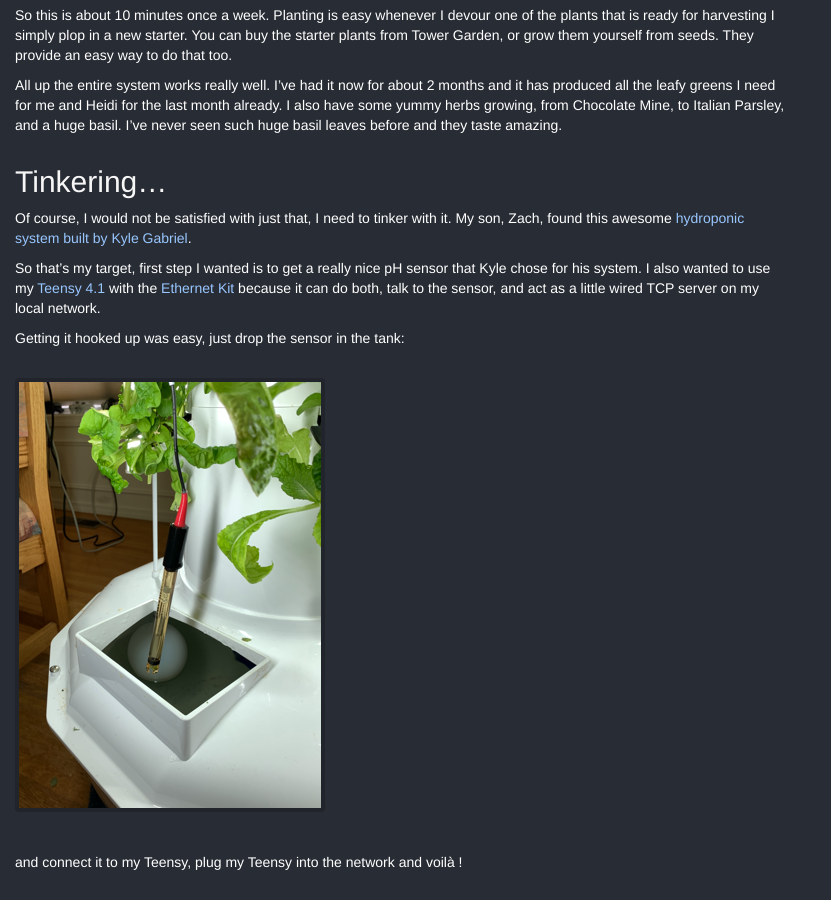
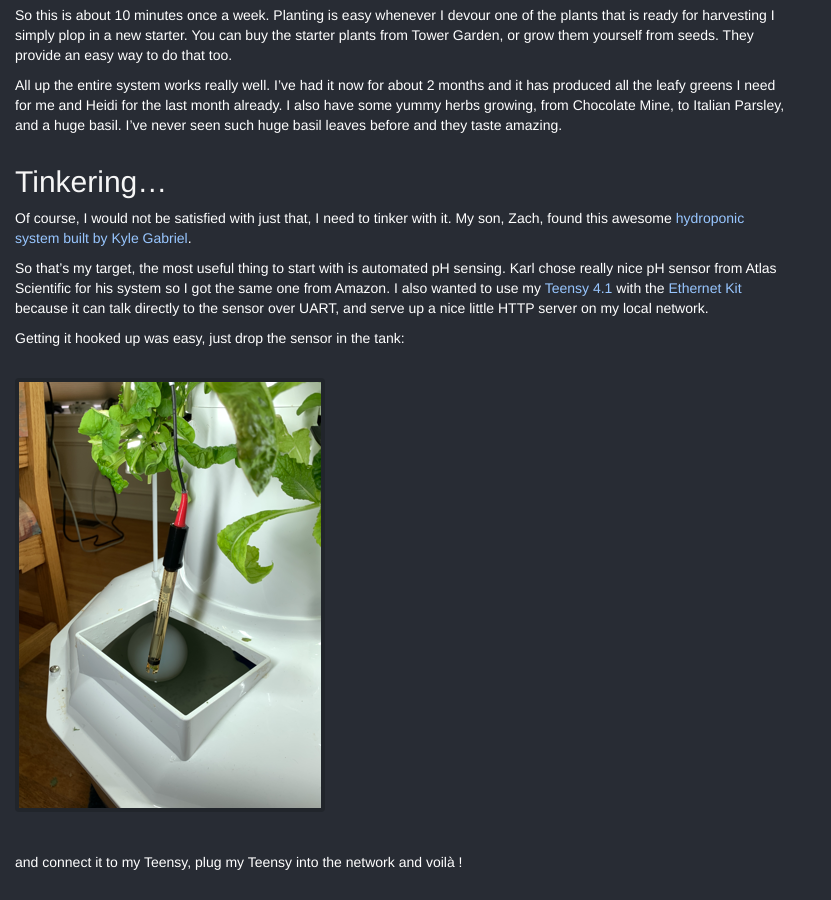
Before and after one commit to lovettchris/lovettchris.github.io, an MkDocs documentation site: the page built from docs/posts/tower_garden/index.md, in a window 1280 px wide and 900 px high, scrolled down 3168 px. Shown: the whole window, without its empty margins (0-831 px from the left). Built offline with MkDocs 1.6.1, drawn with Linux system fonts in a browser that asks for light colours.

Commit message:
cleanup paragraph

```diff
--- a/docs/posts/tower_garden/index.md
+++ b/docs/posts/tower_garden/index.md
@@ -46,10 +46,11 @@ Of course, I would not be satisfied with just that, I need to tinker with it. My
 this awesome [hydroponic system built by Kyle
 Gabriel](https://kylegabriel.com/projects/2020/06/automated-hydroponic-system-build.html).
 
-So that's my target, first step I wanted is to get a really nice pH sensor that Kyle chose for his
-system.  I also wanted to use my [Teensy 4.1](https://www.pjrc.com/store/teensy41.html) with the
-[Ethernet Kit](https://www.pjrc.com/store/ethernet_kit.html) because it can do both, talk to the
-sensor, and act as a little wired TCP server on my local network.
+So that's my target, the most useful thing to start with is automated pH sensing. Karl chose really
+nice pH sensor from Atlas Scientific for his system so I got the same one from Amazon.  I also
+wanted to use my [Teensy 4.1](https://www.pjrc.com/store/teensy41.html) with the [Ethernet
+Kit](https://www.pjrc.com/store/ethernet_kit.html) because it can talk directly to the sensor over
+UART, and serve up a nice little HTTP server on my local network.
 
 Getting it hooked up was easy, just drop the sensor in the tank:
 
```
